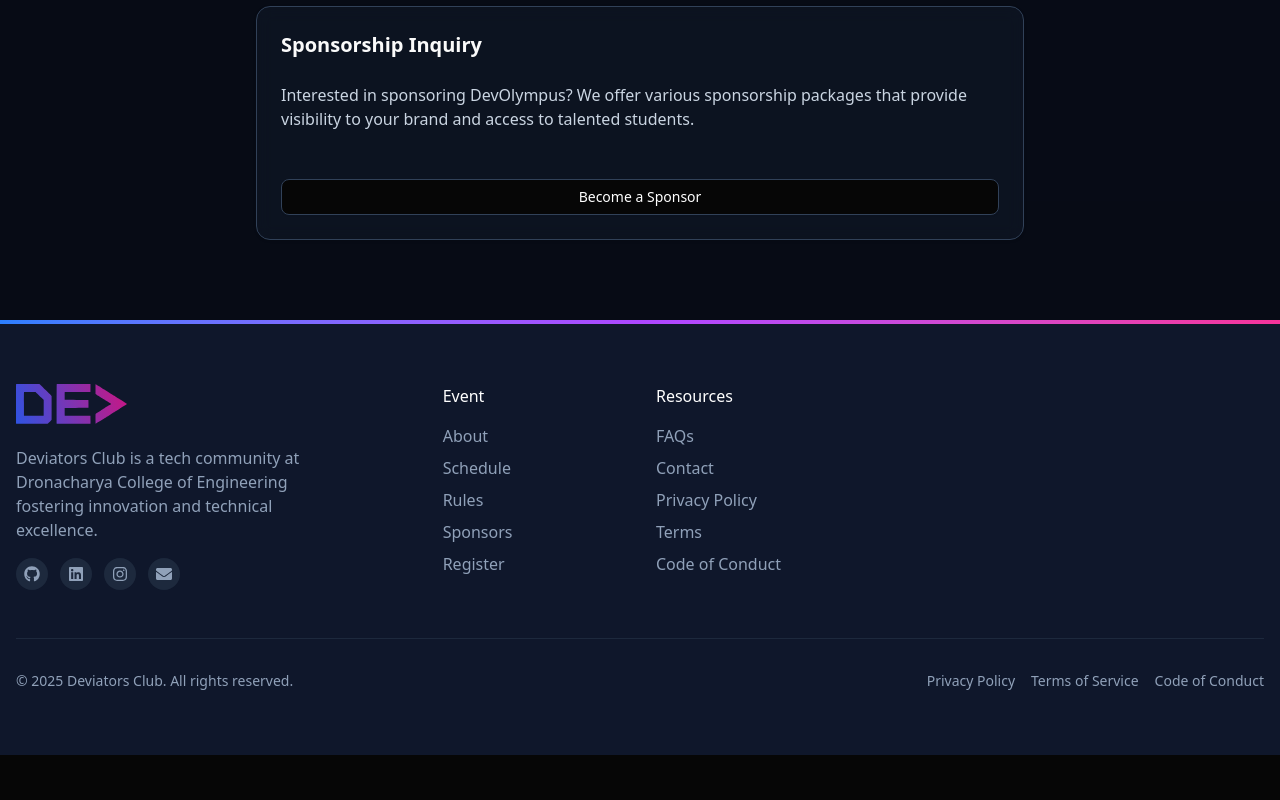
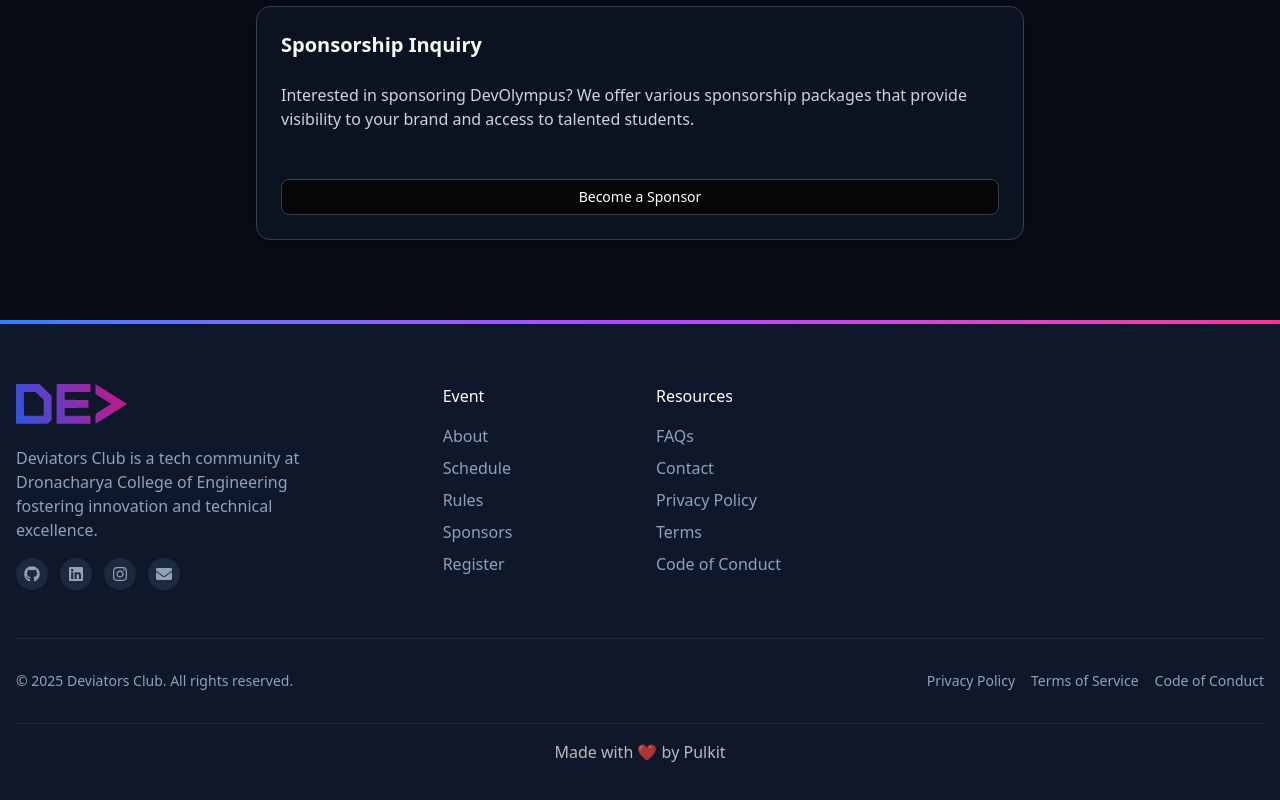
Before and after one commit to deviatorsclub/DevOlympus, a Next.js app: page / in a window 1280 px wide. Shown: the part 6658-7458 px from the top of the page. Before the commit the page ends 7413 px from the top, so only its background shows below. Built offline with nearby package versions, Linux system fonts and the light colour scheme; no server answers.

Commit message:
feat: added my branding

```diff
--- a/src/components/FooterSection.tsx
+++ b/src/components/FooterSection.tsx
@@ -120,7 +120,7 @@
                       {item}
                     </Link>
                   </motion.li>
-                ),
+                )
               )}
             </ul>
           </motion.div>
@@ -169,7 +169,7 @@
           initial={{ opacity: 0 }}
           animate={inView ? { opacity: 1 } : { opacity: 0 }}
           transition={{ duration: 0.5, delay: 0.6 }}
-          className="flex flex-col md:flex-row items-center justify-between pt-8 border-t border-slate-800 text-slate-400 gap-4"
+          className="flex flex-col md:flex-row items-center justify-between py-8 my-4 border-t border-b border-slate-800 text-slate-400 gap-4"
         >
           <p className="text-sm text-center md:text-left">
             © {new Date().getFullYear()} Deviators Club. All rights reserved.
@@ -187,6 +187,13 @@
           </div>
         </motion.div>
       </div>
+
+      <Link
+        href="https://pulkitxm.com"
+        className="mt-8 border-t border-gray-500 py-3 text-center opacity-70"
+      >
+        <p>Made with ❤️ by Pulkit</p>
+      </Link>
     </footer>
   );
 }
```
